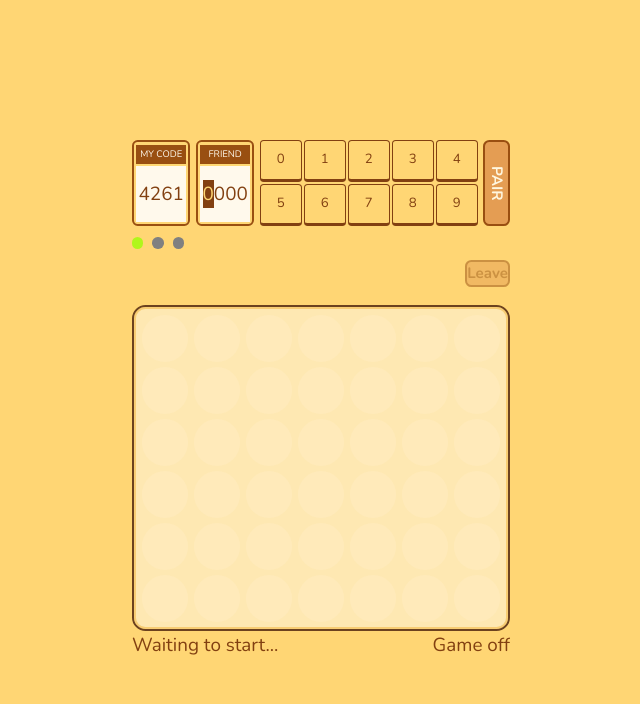
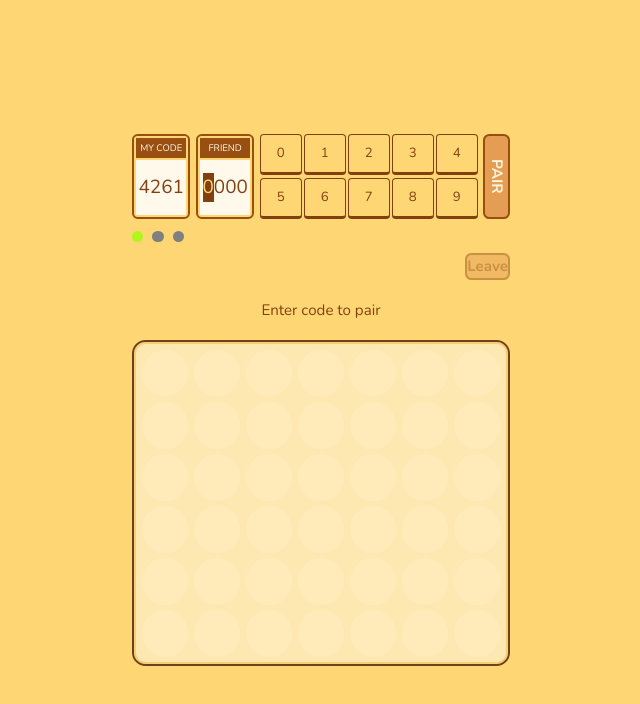
Before and after one commit to marinm/connect-four, a React (Vite) app: page / in a window 1280 px wide. Shown: the top 704 px of the page, without its empty margins (319-959 px from the left). Built offline with nearby package versions, Linux system fonts and the light colour scheme.

Commit message:
add StatusText

```diff
--- a/src/App.tsx
+++ b/src/App.tsx
@@ -4,16 +4,13 @@ import { GameGrid } from "./components/GameGrid";
 import { useRoom } from "./hooks/useRoom";
 import { useGame } from "./hooks/useGame";
 import useRegisterDropEventHandler from "./hooks/useRegisterDropEventHandler";
+import StatusText from "./components/StatusText";
 
 function App() {
     const room = useRoom();
     const game = useGame();
 
     useRegisterDropEventHandler({ room, game });
-
-    if (!room.socket.isOnline) {
-        return <div className="page">No internet connection</div>;
-    }
 
     return (
         <div
@@ -29,26 +26,10 @@ function App() {
             }}
         >
             <SocketControls room={room} />
+            <StatusText room={room} game={game} />
             <GameGrid room={room} game={game} />
         </div>
     );
-
-    if (room.socket.readyState === WebSocket.CONNECTING) {
-        return <div className="page">Connecting...</div>;
-    }
-
-    if (room.socket.readyState === WebSocket.CLOSING) {
-        return <div className="page">Closing...</div>;
-    }
-
-    if (room.socket.readyState != WebSocket.OPEN) {
-        // This should never happen
-        return <div className="page">Error</div>;
-    }
-
-    if (!room.ready) {
-        return <div className="page">Waiting for friend...</div>;
-    }
 }
 
 export default App;
--- a/src/components/GameGrid.tsx
+++ b/src/components/GameGrid.tsx
@@ -28,20 +28,6 @@ export function GameGrid({ room, game }: Props) {
     );
 
     const disabled = !room.ready;
-
-    const turnLabel = useCallback(() => {
-        if (game.on) {
-            return room.playingAs === game.turn ? "My turn" : "Friend's turn";
-        } else if (game.four.length === 4) {
-            return "Winner!";
-        }
-        return "Waiting to start...";
-    }, [game, room]);
-
-    const gameOnLabel = useCallback(
-        () => (game.on ? "Game on" : "Game off"),
-        [game.on]
-    );
 
     return (
         <div style={{ width: "100%" }}>
@@ -74,16 +60,6 @@ export function GameGrid({ room, game }: Props) {
                     })}
                 </div>
             </div>
-            <div
-                style={{
-                    width: "100%",
-                    display: "flex",
-                    justifyContent: "space-between",
-                }}
-            >
-                <div>{turnLabel()}</div>
-                <div>{gameOnLabel()}</div>
-            </div>
         </div>
     );
 }
--- /dev/null
+++ b/src/components/StatusText.tsx
@@ -0,0 +1,28 @@
+import type { Room } from "../hooks/useRoom";
+import type { Game } from "../hooks/useGame";
+
+type Props = {
+    room: Room;
+    game: Game;
+};
+
+function getStatusText(room: Room, game: Game): string {
+    if (!room.socket.isOnline) {
+        return "No internet connection";
+    }
+    if (room.socket.readyState != WebSocket.OPEN) {
+        return "Enter code to pair";
+    }
+    if (!room.ready) {
+        return "Waiting for opponent...";
+    }
+    if (!game.on) {
+        return game.four.length === 4 ? "Game over!" : "Waiting to start";
+    }
+    return room.playingAs === game.turn ? "My turn" : "Friend's turn";
+}
+
+export default function StatusText({ room, game }: Props) {
+    const statusText = getStatusText(room, game);
+    return <small>{statusText}</small>;
+}
```
